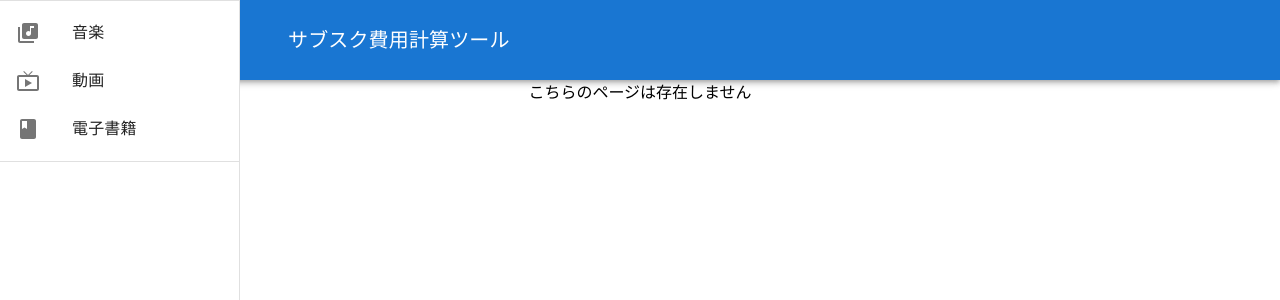
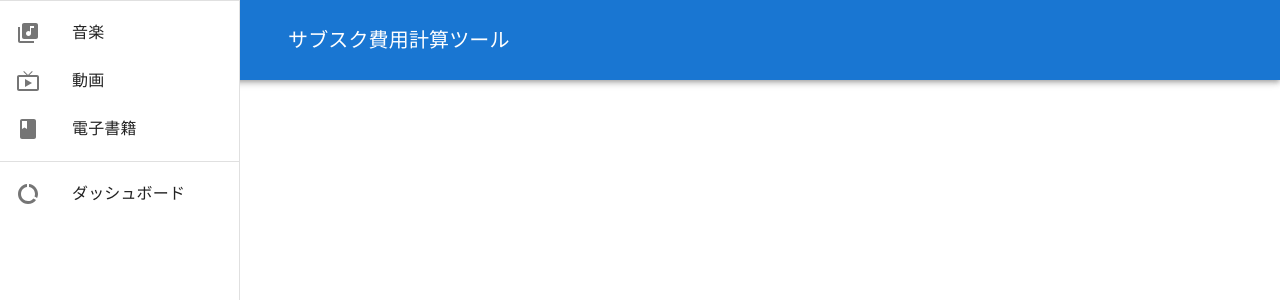
Before and after one commit to nakagawa333/subs-fee-calculator, a Next.js app: page /dashboard in a window 1280 px wide. Before the commit this address had no page. Shown: the top 300 px of the page. Built offline with nearby package versions, Linux system fonts and the light colour scheme.

Commit message:
ダッシュボード追加

```diff
--- a/package.json
+++ b/package.json
@@ -25,6 +25,7 @@
     "postcss": "8.4.28",
     "react": "18.2.0",
     "react-dom": "18.2.0",
+    "recharts": "^2.8.0",
     "tailwindcss": "3.3.3",
     "typescript": "5.2.2"
   }
--- /dev/null
+++ b/src/app/dashboard/page.tsx
@@ -0,0 +1,7 @@
+import Dashboard from "@/components/Dashboard/dashboard";
+
+export default function Home() {
+  return (
+    <Dashboard />
+  )
+}
--- /dev/null
+++ b/src/components/Dashboard/dashboard.tsx
@@ -0,0 +1,94 @@
+"use client";
+import { LocalStorageKey } from '@/constant/localStorageKey';
+import { Content } from '@/type/content';
+import { Stack } from '@mui/material';
+import { useEffect, useState } from 'react';
+import {
+  Cell,
+  Pie,
+  PieChart,
+  PieLabel,
+  ResponsiveContainer
+} from 'recharts';
+export default function Dashboard() {
+  const [pieData, setPieData] = useState<any[]>([]);
+
+  const COLORS: string[] = ["#0088FE", "#00C49F", "#FFBB28", "#FF8042"];
+
+const RADIAN = Math.PI / 180;
+const renderCustomizedLabel = ({
+  cx,
+  cy,
+  midAngle,
+  innerRadius,
+  outerRadius,
+  percent,
+  index
+}: any) => {
+  const radius = innerRadius + (outerRadius - innerRadius) * 0.5;
+  const x = cx + radius * Math.cos(-midAngle * RADIAN);
+  const y = cy + radius * Math.sin(-midAngle * RADIAN);
+
+  return (
+    <text
+      x={x}
+      y={y}
+      fill="white"
+      textAnchor={x > cx ? "start" : "end"}
+      dominantBaseline="central"
+    >
+      {`${(percent * 100).toFixed(0)}%`}
+    </text>
+  );
+};
+
+  useEffect(() => {
+    let getLocalContents: string | null = localStorage.getItem(LocalStorageKey.GENREID.MUSIC);
+    let localContents: Content[] = [{ appName: "", planId: "", price: 0 }];
+
+    if (getLocalContents !== null) {
+      localContents = JSON.parse(getLocalContents);
+      const thisPieData: any[] = [];
+
+      for (let localContent of localContents) {
+        let obj = {
+          name: localContent.appName,
+          value: localContent.price
+        }
+        thisPieData.push(obj);
+      }
+
+      //大きい順に並べる
+      let sortThisPieData = [...thisPieData].sort((a, b) => {
+        return b.value - a.value;
+      })
+
+      setPieData(sortThisPieData);
+    }
+  }, []);
+
+  return (
+    <>
+      <Stack spacing={3} style={{ width: '100%', height: '250px' }}>
+        <ResponsiveContainer>
+          <PieChart>
+            <Pie
+              data={pieData}
+              dataKey="value"
+              nameKey="name"
+              cx="50%"
+              cy="50%"
+              outerRadius={100}
+              labelLine={true}
+              label={renderCustomizedLabel}
+              fill="#8884d8">
+                {pieData.map((entry, index) => (
+                  <Cell key={`cell-${index}`} fill={COLORS[index % COLORS.length]} />
+                ))}
+            </Pie>
+          </PieChart>
+          </ResponsiveContainer>
+        </Stack>
+    </>
+  )
+}
--- a/src/components/sidebars/sidebars.tsx
+++ b/src/components/sidebars/sidebars.tsx
@@ -15,8 +15,8 @@ import BookIcon from '@mui/icons-material/Book';
 import ClearIcon from '@mui/icons-material/Clear';
 import { useRouter } from 'next/navigation';
 import { UseSidebarsEvent } from '@/hooks/sidebarsEvent';
-import { Box } from '@mui/material';
-
+import { Box, Typography } from '@mui/material';
+import DataUsageIcon from '@mui/icons-material/DataUsage';
 
 type Props = {
   mobileOpen: boolean;
@@ -26,6 +26,7 @@ type Props = {
 
 export default function Sidebars(props: Props) {
   const drawerWidth: number = 240;
+  const dashboard: string = "ダッシュボード";
 
   const iconInfos: any = {
     "音楽": {
@@ -39,6 +40,10 @@ export default function Sidebars(props: Props) {
     "電子書籍": {
       "href": "/ebook",
       "icon": <BookIcon />
+    },
+    "ダッシュボード": {
+      "href": "/dashboard",
+      "icon": <DataUsageIcon />
     }
   }
 
@@ -77,6 +82,16 @@ export default function Sidebars(props: Props) {
         ))}
       </List>
       <Divider />
+      <List>
+        <ListItem key={dashboard} disablePadding onClick={() => event.listItemClick(dashboard)}>
+            <ListItemButton>
+              <ListItemIcon>
+                {iconInfos[dashboard]["icon"]}
+              </ListItemIcon>
+            <ListItemText primary={dashboard} />
+            </ListItemButton>
+        </ListItem>
+      </List>
     </Box>
   );
 
```
Also changed, not shown: 1 other file (tests, documents, lock files or other folders).
